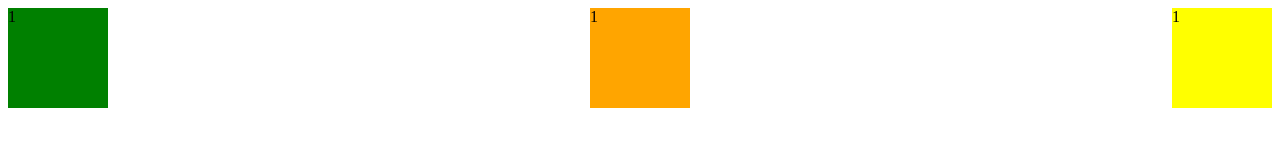
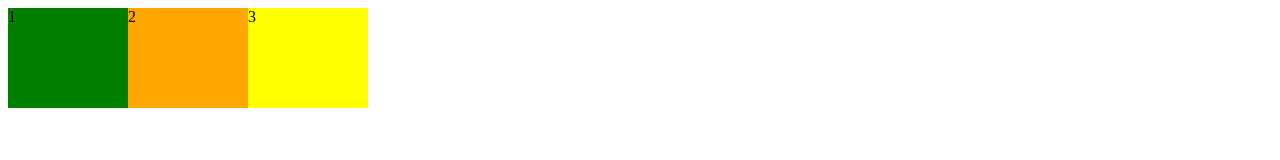
Before and after one commit to HashimotoYoichi/CSS-practice, a plain HTML site: page index.html in a window 1280 px wide. Shown: the top 160 px of the page. Drawn offline with Linux system fonts and the light colour scheme.

Commit message:
css modifiled

```diff
--- a/css/style.css
+++ b/css/style.css
@@ -1,7 +1,8 @@
 .container {
   display: flex;
-  justify-content: space-between;
+  width: 360px;
   flex-direction: row;
+  height: 7000px;
 }
 .box {
   width: 100px;
@@ -9,12 +10,15 @@
 }
 .box1 {
   background-color: green;
+  flex-grow: 1;
 }
 .box2 {
   background-color: orange;
+  flex-grow: 1;
 }
 .box3 {
   background-color: yellow;
+  flex-grow: 1;
 }
 /* .container > .box + .box {
   margin-left: 40px;
--- a/index.html
+++ b/index.html
@@ -12,8 +12,8 @@
 <body>
     <div class="container">
         <div class="box box1">1</div>
-        <div class="box box2">1</div>
-        <div class="box box3">1</div>
+        <div class="box box2">2</div>
+        <div class="box box3">3</div>
     </div>
 </body>
 
```
